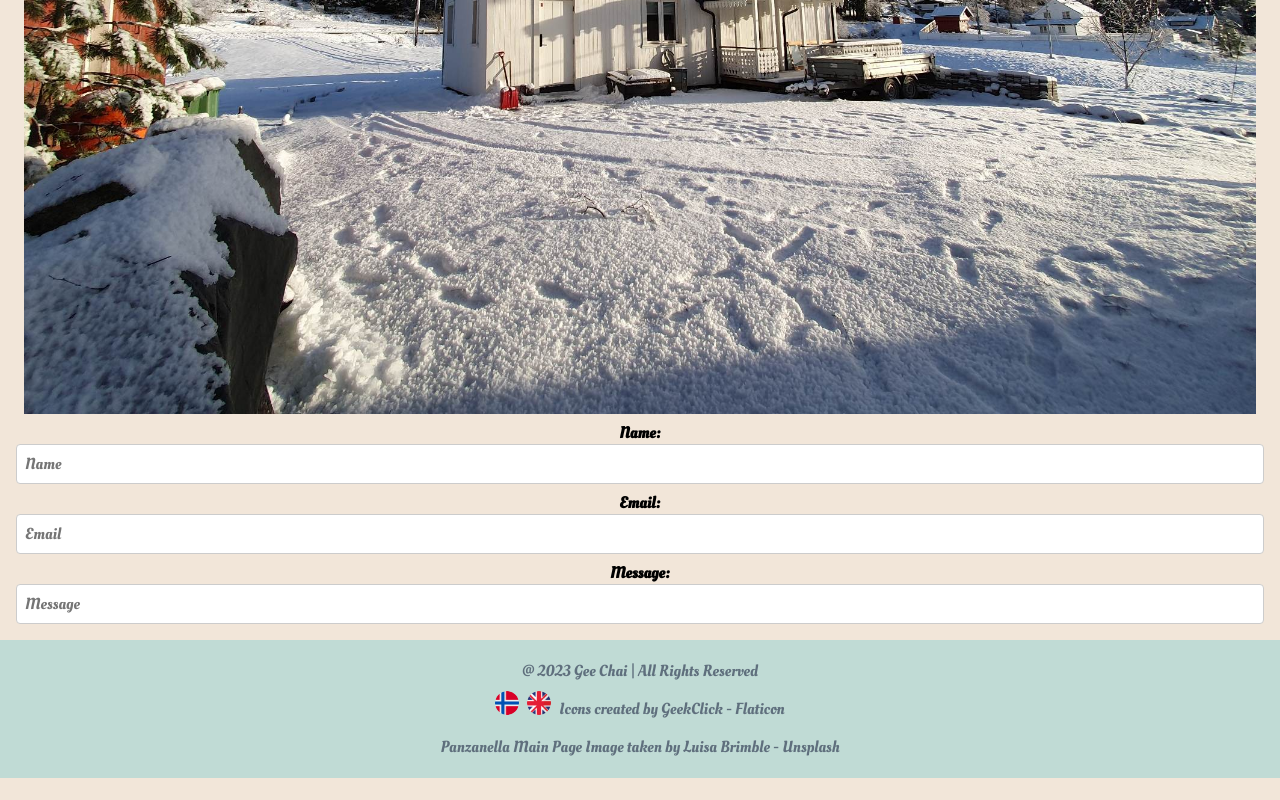
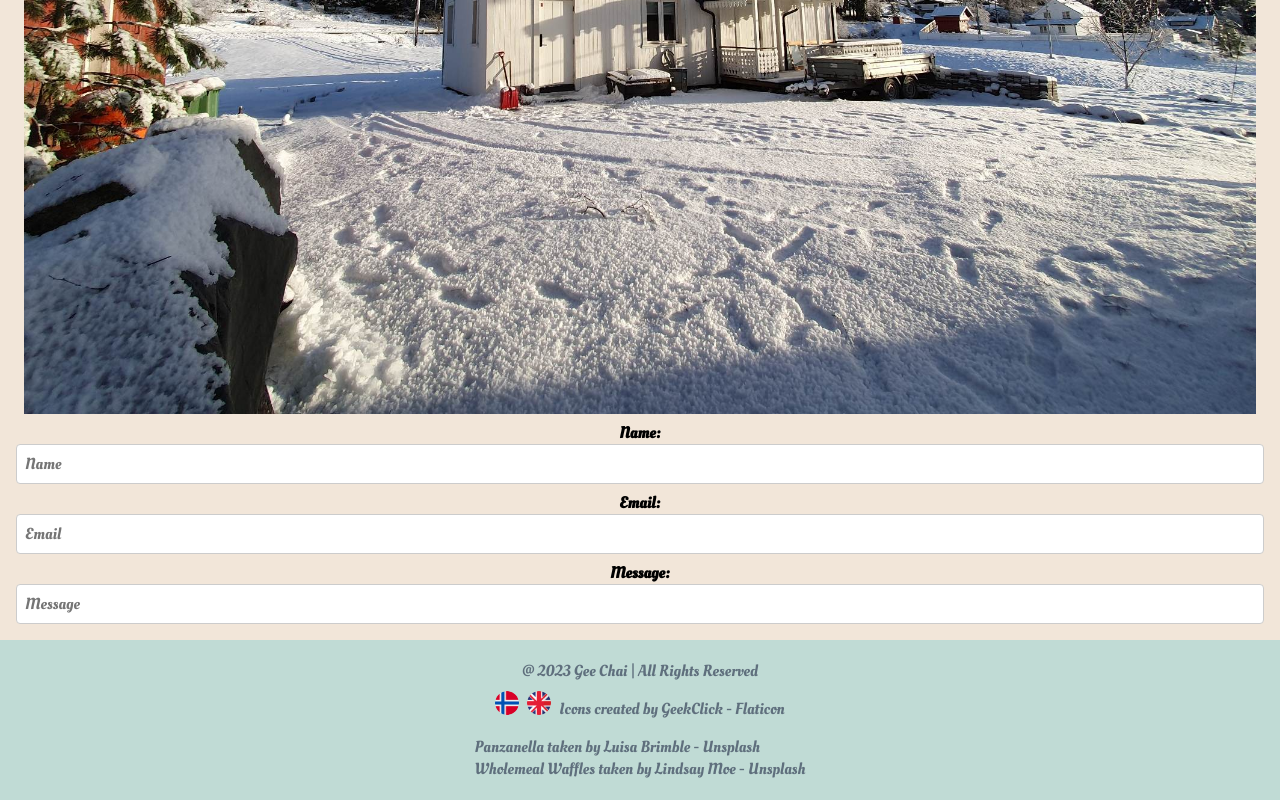
Before and after one commit to FefesG5/aas-nordre-tolerud, a React (Create React App) app: page /contact in a window 1280 px wide. Shown: the part 655-1455 px from the top of the page. Before the commit the page ends 1433 px from the top, so only its background shows below. Built offline with nearby package versions, Linux system fonts and the light colour scheme; a web font is replaced by a local one.

Commit message:
feat: extra attribution

```diff
--- a/src/components/Footer.tsx
+++ b/src/components/Footer.tsx
@@ -34,8 +34,18 @@ function Footer() {
           <a
             href="https://unsplash.com/photos/vIm26fn_QKg?utm_source=unsplash&utm_medium=referral&utm_content=creditCopyText"
             className="attribution-link"
+            target="_blank"
+            rel="noopener noreferrer nofollow"
           >
             {t("panzanellaAttributionText")}
+          </a>
+          <a
+            href="https://unsplash.com/photos/GJAHkC6UMf0?utm_source=unsplash&utm_medium=referral&utm_content=creditCopyText"
+            className="attribution-link"
+            target="_blank"
+            rel="noopener noreferrer nofollow"
+          >
+            {t("wholemealWafflesAttributionText")}
           </a>
         </div>
       </div>
--- a/src/translations/en.json
+++ b/src/translations/en.json
@@ -12,7 +12,8 @@
   "productCardTitle": "Our commitment to locally grown and freshly cooked meals guarantees exceptional dishes.",
   "allRightsReserved": "All Rights Reserved",
   "geekClickIconsAttributionText": "Icons created by GeekClick - Flaticon",
-  "panzanellaAttributionText": "Panzanella Main Page Image taken by Luisa Brimble - Unsplash",
+  "panzanellaAttributionText": "Panzanella taken by Luisa Brimble - Unsplash",
+  "wholemealWafflesAttributionText": "Wholemeal Waffles taken by Lindsay Moe - Unsplash",
   "meetIngvarTitle": "Meet Ingvar",
   "about-text-1": "A humble chef with a love for cooking and a great sense of humor. With a desire to create delicious and satisfying meals, Ingvar blends taste, presentation, and quality to create unforgettable culinary experiences. As a local in his hometown, Ingvar is proud to use only the freshest ingredients, ensuring each dish is made with care and attention to detail.",
   "about-text-2": "Join Ingvar for a delightful meal, where humor and deliciousness come together in perfect harmony.",
```
